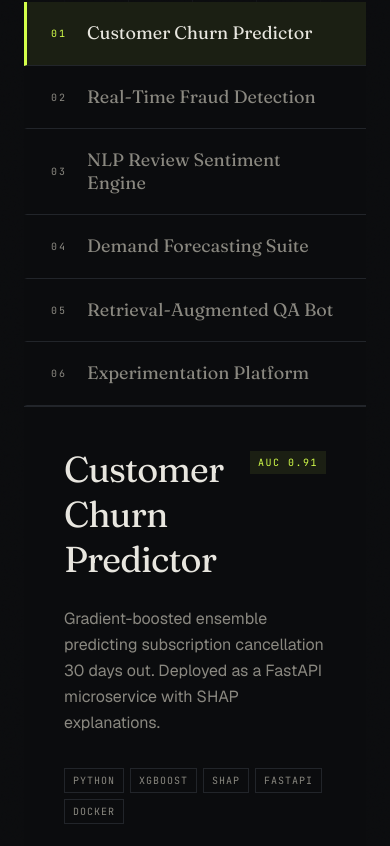
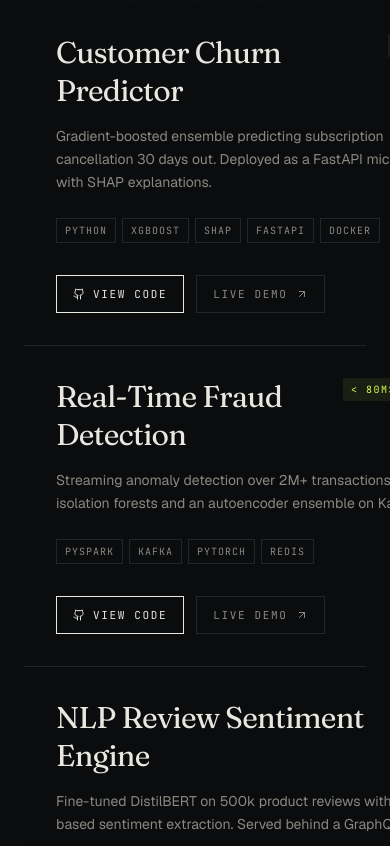
Before and after one commit to motebrian/BrianMotee, a React (Vite) app: page / in a window 390 px wide. Shown: the part 5438-6284 px from the top of the page. Built offline with nearby package versions, Linux system fonts and the light colour scheme.

Commit message:
Revert projects section to original card grid layout

```diff
--- a/src/components/Portfolio.jsx
+++ b/src/components/Portfolio.jsx
@@ -71,7 +71,6 @@ function Reveal({ children, delay = 0, className = "" }) {
 export default function Portfolio() {
   const [dark, setDark] = useState(true);
   const [activeDash, setActiveDash] = useState(0);
-  const [activeProject, setActiveProject] = useState(0);
   const year = new Date().getFullYear();
 
   const theme = dark
@@ -426,57 +425,29 @@ export default function Portfolio() {
             </a>
           </div>
 
-          <div className="grid md:grid-cols-[2fr_3fr] gap-px" style={{ background: theme.border }}>
-            {/* ── Tab list ── */}
-            <div style={{ background: theme.bg }}>
+          <div className="grid md:grid-cols-2 gap-px" style={{ background: theme.border }}>
             {PROJECTS.map((p, i) => (
-                <button
-                  key={p.title}
-                  onClick={() => setActiveProject(i)}
-                  className="w-full text-left px-6 py-5 flex items-center gap-4 border-b transition-all"
-                  style={{
-                    borderColor: theme.border,
-                    borderLeft: `3px solid ${activeProject === i ? theme.accent : "transparent"}`,
-                    background: activeProject === i ? theme.accentSoft : "transparent",
-                  }}
+              <Reveal key={p.title} delay={(i % 2) * 80}>
+                <article
+                  className="card-hover p-8 h-full flex flex-col transition-all duration-300"
+                  style={{ background: theme.bg }}
                 >
+                  <div className="flex items-start justify-between mb-4 gap-4">
+                    <h3 className="font-display text-3xl tracking-tight leading-tight">{p.title}</h3>
                     <span
-                    className="font-mono text-[10px] uppercase tracking-[0.2em] shrink-0 w-5"
-                    style={{ color: activeProject === i ? theme.accent : theme.muted }}
-                  >
-                    {String(i + 1).padStart(2, "0")}
-                  </span>
-                  <span
-                    className="font-display text-lg leading-tight"
-                    style={{ color: activeProject === i ? theme.text : theme.muted }}
-                  >
-                    {p.title}
-                  </span>
-                </button>
-              ))}
-            </div>
-
-            {/* ── Detail panel ── */}
-            <div className="p-10 flex flex-col min-h-[420px]" style={{ background: theme.bg }}>
-              <Reveal key={activeProject}>
-                <div className="flex items-start justify-between mb-6 gap-4">
-                  <h3 className="font-display text-4xl md:text-5xl tracking-tight leading-tight">
-                    {PROJECTS[activeProject].title}
-                  </h3>
-                  <span
-                    className="font-mono text-[10px] uppercase tracking-[0.15em] px-2 py-1 whitespace-nowrap shrink-0 mt-1"
+                      className="font-mono text-[10px] uppercase tracking-[0.15em] px-2 py-1 whitespace-nowrap"
                       style={{ background: theme.accentSoft, color: theme.accent }}
                     >
-                    {PROJECTS[activeProject].metric}
+                      {p.metric}
                     </span>
                   </div>
 
-                <p className="text-base leading-relaxed mb-8" style={{ color: theme.muted }}>
-                  {PROJECTS[activeProject].blurb}
+                  <p className="text-sm leading-relaxed mb-6" style={{ color: theme.muted }}>
+                    {p.blurb}
                   </p>
 
-                <div className="flex flex-wrap gap-1.5 mb-10">
-                  {PROJECTS[activeProject].stack.map((t) => (
+                  <div className="flex flex-wrap gap-1.5 mb-8">
+                    {p.stack.map((t) => (
                       <span
                         key={t}
                         className="font-mono text-[10px] uppercase tracking-[0.1em] px-2 py-1 border"
@@ -487,28 +458,29 @@ export default function Portfolio() {
                     ))}
                   </div>
 
-                <div className="flex items-center gap-3 flex-wrap">
+                  <div className="mt-auto flex items-center gap-3">
                     <a
-                    href={PROJECTS[activeProject].code}
+                      href={p.code}
                       target="_blank"
                       rel="noreferrer"
-                    className="btn-primary font-mono text-[11px] uppercase tracking-[0.15em] px-5 py-3 border flex items-center gap-2 transition-all"
+                      className="btn-primary font-mono text-[11px] uppercase tracking-[0.15em] px-4 py-2.5 border flex items-center gap-2 transition-all"
                       style={{ borderColor: theme.text, color: theme.text }}
                     >
-                    <Github size={13} /> View on GitHub
+                      <Github size={12} /> View Code
                     </a>
                     <a
-                    href={PROJECTS[activeProject].demo}
+                      href={p.demo}
                       target="_blank"
                       rel="noreferrer"
-                    className="btn-ghost font-mono text-[11px] uppercase tracking-[0.15em] px-5 py-3 border flex items-center gap-2 transition-all"
+                      className="btn-ghost font-mono text-[11px] uppercase tracking-[0.15em] px-4 py-2.5 border flex items-center gap-2 transition-all"
                       style={{ borderColor: theme.border, color: theme.muted }}
                     >
-                    <ExternalLink size={13} /> Live Demo
+                      Live Demo <ArrowUpRight size={12} />
                     </a>
                   </div>
+                </article>
               </Reveal>
-            </div>
+            ))}
           </div>
         </div>
       </section>
```
Lines whose indentation alone changed are shown as unchanged.
